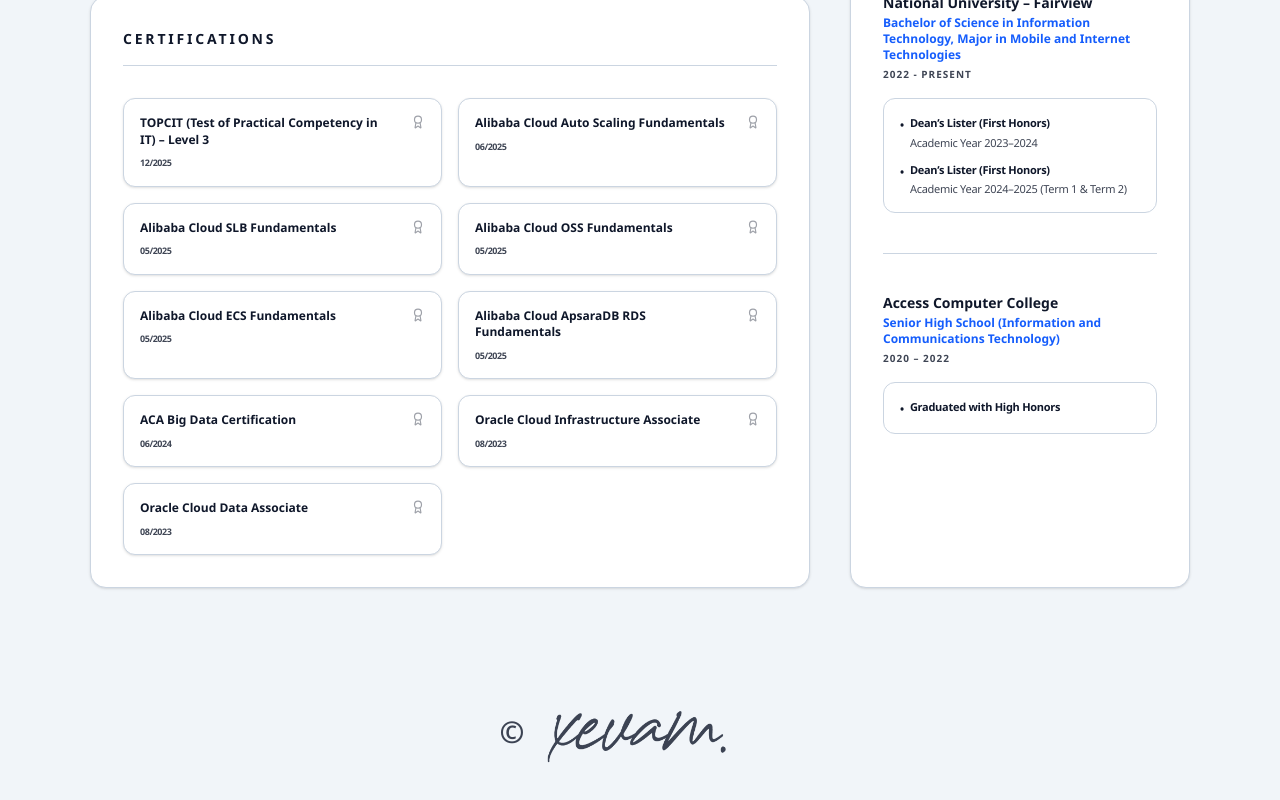
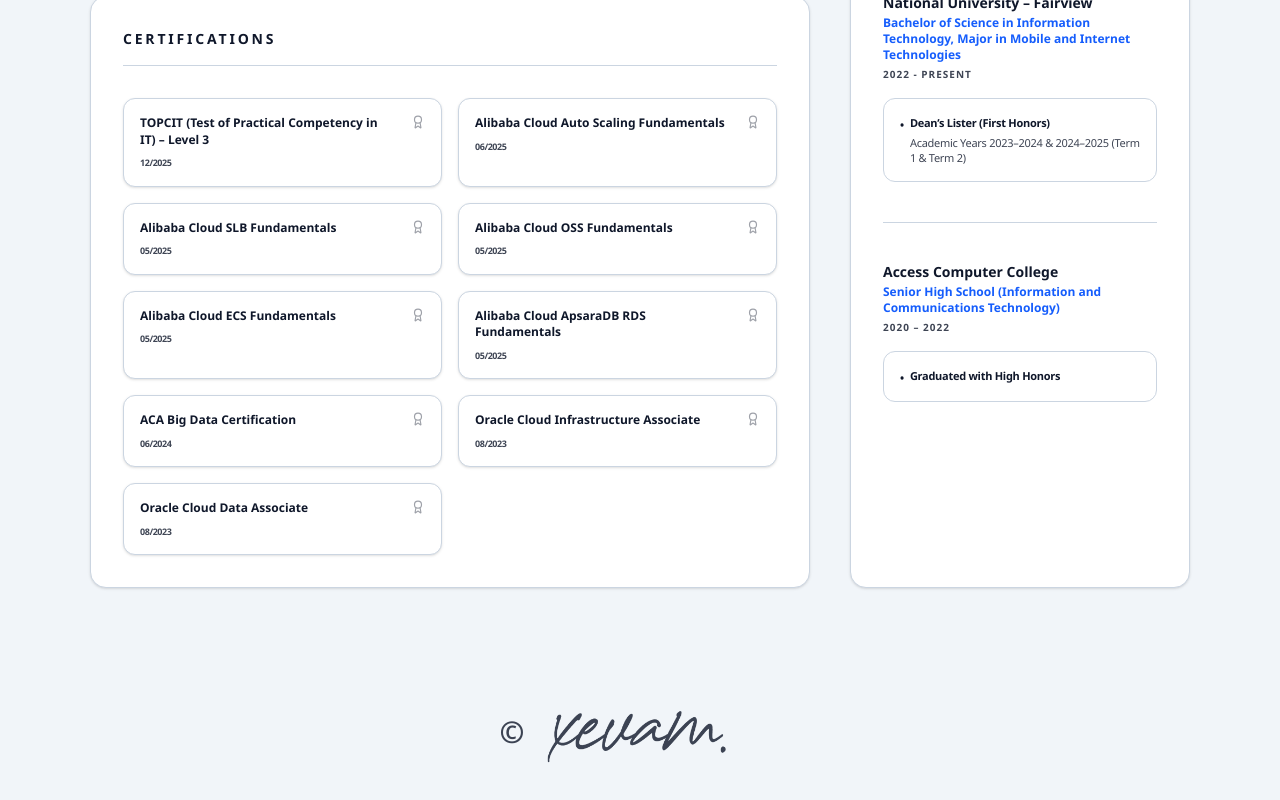
Before and after one commit to mcdofrenchfreis/mcdofrenchfreis.github.io, a React (Vite) app: page / in a window 1280 px wide. Shown: the part 1157-1957 px from the top of the page. Built offline with nearby package versions, Linux system fonts and the light colour scheme.

Commit message:
consolidate dean's lister honors entries

```diff
--- a/src/App.tsx
+++ b/src/App.tsx
@@ -337,11 +337,7 @@
                       honors={[
                         <>
                           Dean’s Lister (First Honors)
-                          <span className="block font-normal mt-1 opacity-80">Academic Year 2023–2024</span>
-                        </>,
-                        <>
-                          Dean’s Lister (First Honors)
-                          <span className="block font-normal mt-1 opacity-80">Academic Year 2024–2025 (Term 1 & Term 2)</span>
+                          <span className="block font-normal mt-1 opacity-80">Academic Years 2023–2024 & 2024–2025 (Term 1 & Term 2)</span>
                         </>
                       ]}
                     />
```
